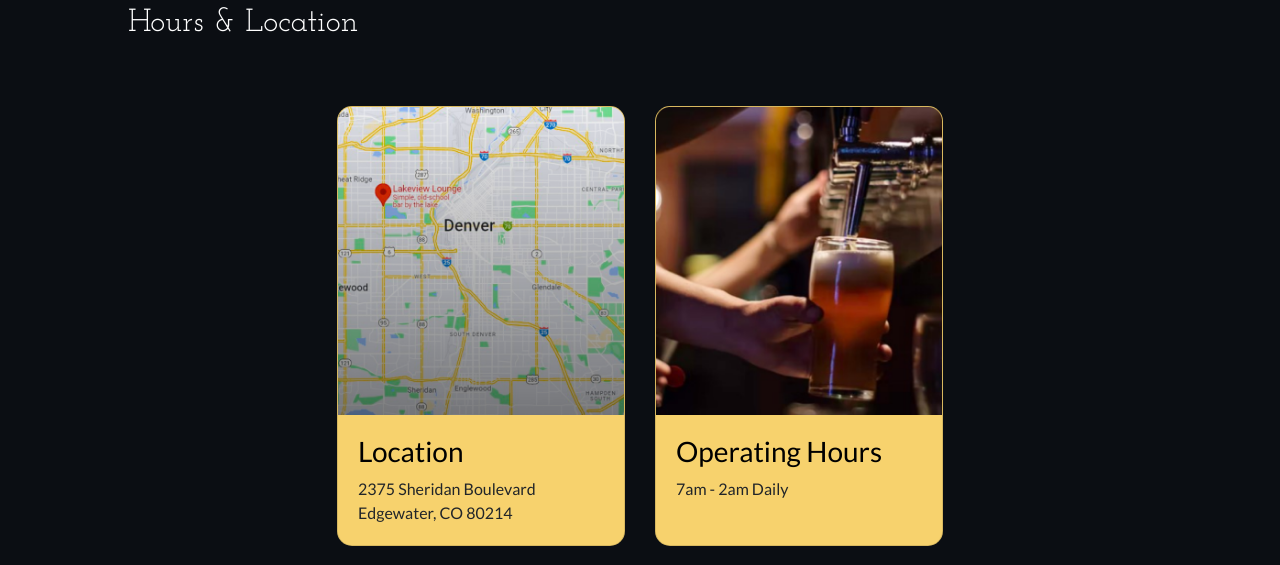
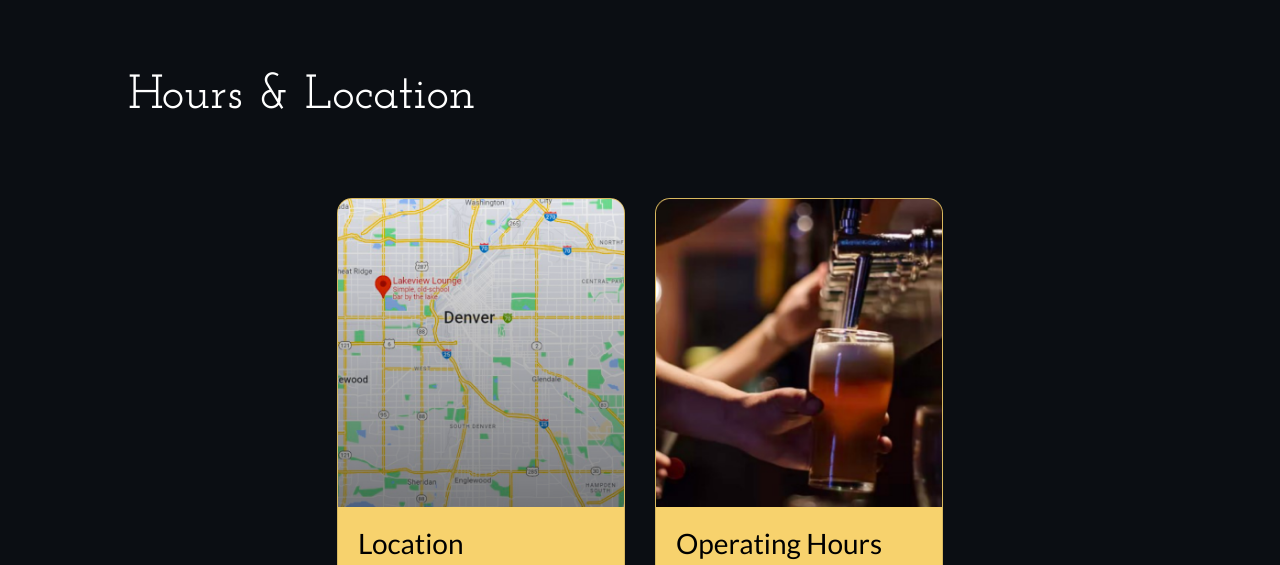
Before and after one commit to ColetteGiacometti/UX_UI_HW_22_Hours-Loc, a plain HTML site: page index.html in a window 1280 px wide. Shown: the part 56-621 px from the top of the page. Drawn offline with nearby package versions, Linux system fonts and the light colour scheme.

Commit message:
fixed title

```diff
--- a/index.css
+++ b/index.css
@@ -40,9 +40,11 @@ p {
 margin-bottom: 0px;
 }
 h1 {
+padding-top: 5%;
+padding-bottom: 5%;
 color: white;
 font-family: 'Josefin Slab', serif;
-font-size: 400%;
+font-size: 300%;
 padding-left: 10%;
 }
 
--- a/index.html
+++ b/index.html
@@ -46,7 +46,7 @@
     <section style="background-color:#0B0E13">
       <div class="title">
         <div class="content">
-            <h4 class="heroText">Hours & Location</h4>
+            <h1 class="heroText">Hours & Location</h1>
         </div>
       </div>
 
```
